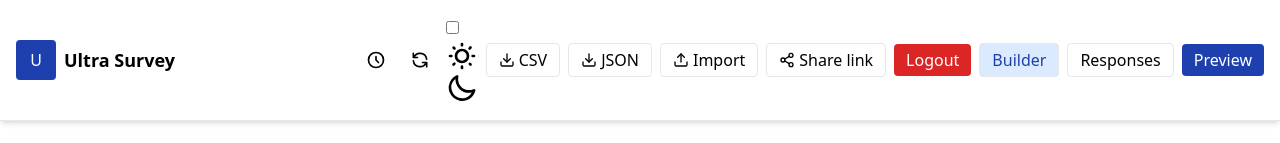
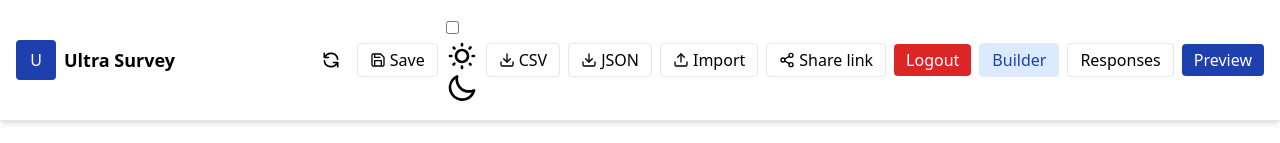
Before and after one commit to sabhi128/Google-form-Complete-Proj, a React (Vite) app in the folder frontend/: page / in a window 1280 px wide. Shown: the top 143 px of the page. Built offline with nearby package versions, Linux system fonts and the light colour scheme; no server answers; sample sign-in values are in the browser's storage.

Commit message:
persistence issue fixed completely via save button in navbar

```diff
--- a/frontend/package.json
+++ b/frontend/package.json
@@ -14,6 +14,7 @@
     "axios": "^1.12.2",
     "daisyui": "^5.1.6",
     "framer-motion": "^12.23.24",
+    "lodash": "^4.17.21",
     "lucide-react": "^0.542.0",
     "postcss": "^8.5.6",
     "react": "^19.1.1",
--- a/frontend/src/App.jsx
+++ b/frontend/src/App.jsx
@@ -1,4 +1,4 @@
-import React, { useState, useRef, useEffect } from "react";
+import React, { useState, useRef, useEffect, useCallback } from "react";
 import { Routes, Route, Navigate, useNavigate } from "react-router-dom";
 import Navbar from "./Components/Navbar";
 import Form1 from "./Components/Form1";
@@ -36,10 +36,14 @@ const App = () => {
   const [showTemplates, setShowTemplates] = usePersistentState("showTemplates", false);
   const [currentView, setCurrentView] = usePersistentState("currentView", "builder");
   const [selectedTemplate, setSelectedTemplate] = usePersistentState("selectedTemplate", null);
-  const [forms, setForms] = usePersistentState("forms", []);
+  const [forms, setForms] = usePersistentState("forms-draft", []);
   const [selectedQuestion, setSelectedQuestion] = usePersistentState("selectedQuestion", null);
   const [backendError, setBackendError] = useState(null);
   const addSectionRef = useRef(null);
+  // Saving state
+  const [isSaving, setIsSaving] = useState(false);
+  const [saveError, setSaveError] = useState(null);
+  const [isLoaded, setIsLoaded] = useState(false);
 
   // 🔐 Authentication state
   const [isAuthenticated, setIsAuthenticated] = useState(!!localStorage.getItem("token"));
@@ -61,11 +65,11 @@ const App = () => {
   }, []);
 
   // 🚪 Logout handler
-  const handleLogout = () => {
+  const handleLogout = useCallback(() => {
     localStorage.removeItem("token");
     setIsAuthenticated(false);
     navigate("/login", { replace: true }); // 🔥 Redirect instantly
-  };
+  }, [navigate]);
 
   // Protected Route
   const ProtectedRoute = ({ children }) => {
@@ -79,33 +83,55 @@ const App = () => {
 
   // Fetch forms from backend
   useEffect(() => {
+    // Only fetch if we haven't loaded from localStorage
+    if (isLoaded) return;
+
     const fetchForms = async () => {
       try {
         const res = await fetch("/api/forms");
         if (!res.ok) throw new Error(`HTTP error! status: ${res.status}`);
         const data = await res.json();
-        if (Array.isArray(data)) setForms(data);
-        else setForms([]);
+        // Only set forms if localStorage is empty
+        const localData = localStorage.getItem("forms-draft");
+        if (!localData || localData === "[]") {
+          if (Array.isArray(data)) setForms(data);
+          else setForms([]);
+        }
       } catch (error) {
         console.error("Failed to fetch forms:", error);
         setBackendError("Unable to connect to backend server. Working in offline mode.");
+      } finally {
+        setIsLoaded(true);
       }
     };
     fetchForms();
-  }, []);
+  }, [isLoaded, setForms]);
 
   // Save form to backend
-  const saveFormsToBackend = async (formData) => {
+  const saveFormsToBackend = async () => {
+    if (!forms || forms.length === 0) {
+      alert("Nothing to save.");
+      return;
+    }
+    setIsSaving(true);
+    setSaveError(null);
     try {
+      // This assumes you want to save the entire `forms` array.
+      // You might want to save a single form object instead.
       const res = await fetch("/api/forms", {
         method: "POST",
         headers: { "Content-Type": "application/json" },
-        body: JSON.stringify(formData),
+        body: JSON.stringify(forms), // Or a specific form object
       });
-      if (!res.ok) throw new Error(`Failed to save form: ${res.status}`);
-      console.log("Form saved successfully");
+      if (!res.ok) {
+        const errorData = await res.text();
+        throw new Error(`Failed to save form: ${res.status} - ${errorData}`);
+      }
+      setTimeout(() => setIsSaving(false), 1000); // Give user feedback
     } catch (err) {
       console.error("Error saving form:", err);
+      setSaveError(err.message);
+      setIsSaving(false);
     }
   };
 
@@ -141,7 +167,11 @@ const App = () => {
                 currentView={currentView}
                 setCurrentView={setCurrentView}
                 selectedTemplate={selectedTemplate}
-                onLogout={handleLogout} // ✅ Added
+                onLogout={handleLogout}
+                forms={forms}
+                onSave={saveFormsToBackend}
+                isSaving={isSaving}
+                saveError={saveError}
               />
 
               <div className="flex flex-col lg:flex-row bg-base-100 text-base-content min-h-screen transition-colors duration-300">
--- a/frontend/src/Components/Navbar.jsx
+++ b/frontend/src/Components/Navbar.jsx
@@ -1,9 +1,16 @@
-import React, { useEffect, useRef, useState } from "react";
-import { FiDownload, FiShare2, FiUpload } from "react-icons/fi";
-import { HiOutlineClock, HiOutlineRefresh } from "react-icons/hi";
+import React, { useEffect, useRef, useState, memo } from "react";
+import { FiDownload, FiShare2, FiUpload, FiSave } from "react-icons/fi";
+import { HiOutlineRefresh } from "react-icons/hi";
 import { useNavigate } from "react-router-dom";
 
-export default function Navbar({ currentView, setCurrentView, onPreviewClick, selectedTemplate }) {
+const Navbar = memo(function Navbar({
+  currentView, setCurrentView, onPreviewClick, selectedTemplate,
+  // New props
+  forms,
+  onSave,
+  isSaving,
+  saveError,
+}) {
   const fileInputRef = useRef(null);
   const navigate = useNavigate();
   const [isLoggedIn, setIsLoggedIn] = useState(!!localStorage.getItem("token"));
@@ -36,29 +43,41 @@ export default function Navbar({ currentView, setCurrentView, onPreviewClick, se
     }
   }, []);
 
-  // CSV download
+  // Convert form data to CSV
+  const convertToCSV = (data) => {
+    if (!data || data.length === 0) return "";
+    const headers = "id,type,placeholder,label";
+    const rows = data.map(
+      (form) => `${form.id},${form.type},"${form.placeholder || ""}","${form.label || ""}"`
+    );
+    return [headers, ...rows].join("\n");
+  };
+
+  // Download form data as CSV
   const handleDownloadCSV = () => {
-    const csvContent =
-      "data:text/csv;charset=utf-8," +
-      ["Name,Email,Score", "John Doe,john@example.com,95"].join("\n");
+    if (!forms || forms.length === 0) {
+      alert("No form data to download.");
+      return;
+    }
+    const csvContent = "data:text/csv;charset=utf-8," + convertToCSV(forms);
     const link = document.createElement("a");
     link.href = encodeURI(csvContent);
-    link.download = "Ultra-Survey.csv";
+    link.download = `${selectedTemplate || "form"}.csv`;
     link.click();
   };
 
-  // JSON download
+  // Download form data as JSON
   const handleDownloadJSON = () => {
-    const data = [
-      { name: "John Doe", email: "john@example.com", score: 95 },
-      { name: "Jane Smith", email: "jane@example.com", score: 88 },
-    ];
-    const blob = new Blob([JSON.stringify(data, null, 2)], {
+    if (!forms || forms.length === 0) {
+      alert("No form data to download.");
+      return;
+    }
+    const blob = new Blob([JSON.stringify(forms, null, 2)], {
       type: "application/json",
     });
     const link = document.createElement("a");
     link.href = URL.createObjectURL(blob);
-    link.download = "Ultra-Survey.json";
+    link.download = `${selectedTemplate || "form"}.json`;
     link.click();
   };
 
@@ -106,10 +125,18 @@ const handleLogout = () => {
       <div className="flex items-center gap-2">
         <div className="items-center hidden gap-2 sm:flex">
           <button className="p-2 rounded hover:bg-base-200">
-            <HiOutlineClock size={20} />
+            <HiOutlineRefresh size={20} />
           </button>
-          <button className="p-2 rounded hover:bg-base-200">
-            <HiOutlineRefresh size={20} />
+          <button
+            onClick={onSave}
+            disabled={isSaving}
+            className={`flex items-center gap-1 px-3 py-1 border rounded border-base-300 hover:bg-base-200 ${
+              isSaving ? "cursor-not-allowed opacity-50" : ""
+            } ${saveError ? "border-red-500 text-red-500" : ""}`}
+            title={saveError || (isSaving ? "Saving..." : "Save to cloud")}
+          >
+            <FiSave className={isSaving ? "animate-spin" : ""} />
+            {isSaving ? "Saving..." : "Save"}
           </button>
 
           {/* Theme toggle */}
@@ -193,4 +220,6 @@ const handleLogout = () => {
       </div>
     </div>
   );
-}
+});
+
+export default Navbar;
```
Also changed, not shown: frontend/src/Components/FormBuilder.jsx (added), frontend/src/Components/HistoryModal.jsx (added), frontend/src/Components/useFormPersistence.js (added), frontend/src/vercel.json (added), 1 other file (tests, documents, lock files or other folders).
